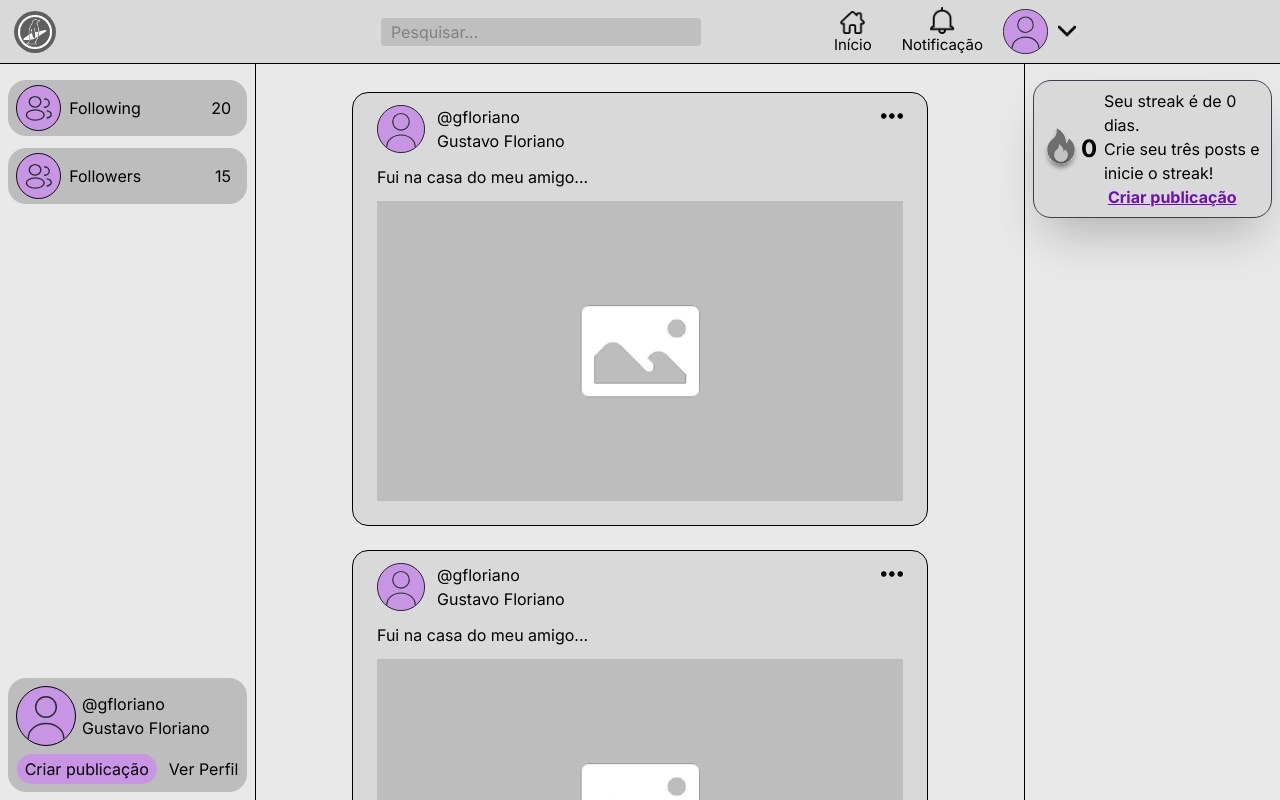
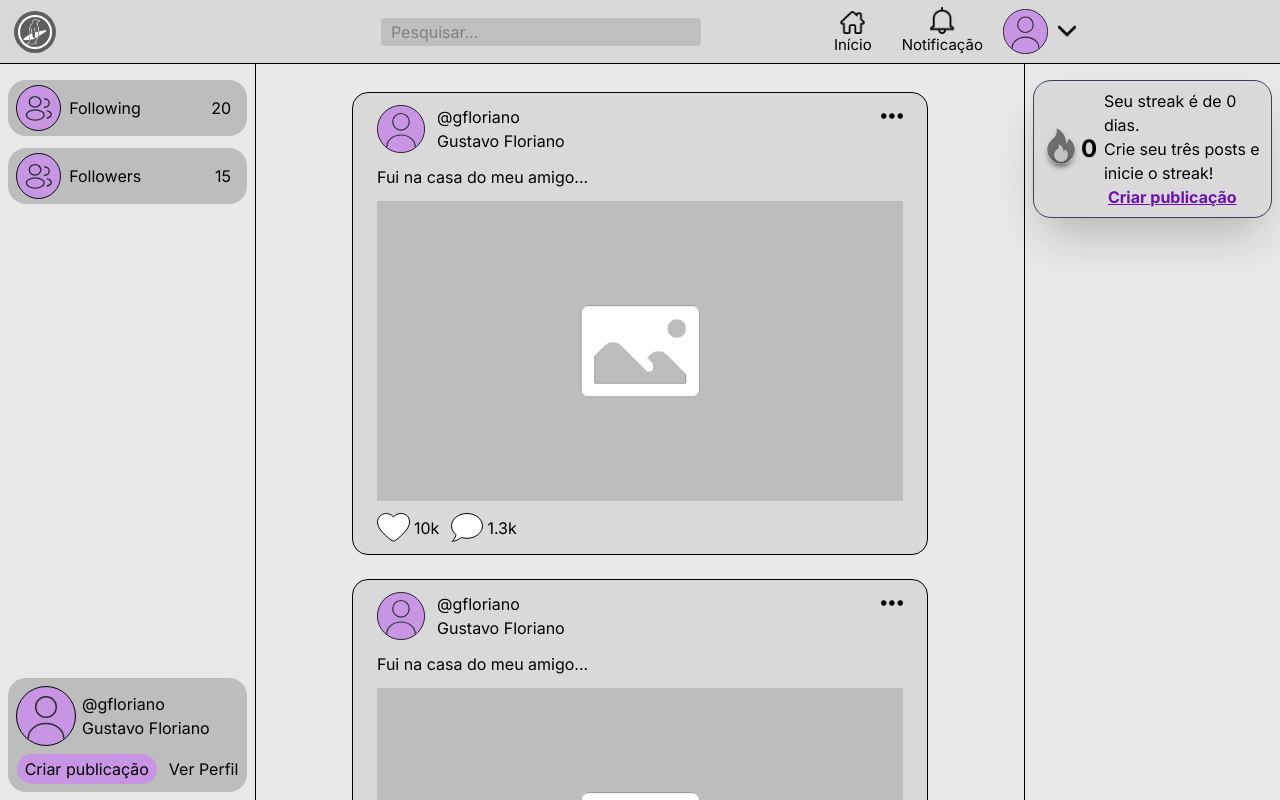
Before and after one commit to catolica-faculdade/pinguin-project, a React (Vite) app: page /home in a window 1280 px wide. Built offline with nearby package versions, Linux system fonts and the light colour scheme.

Commit message:
feat: use interactions component

```diff
--- a/src/components/Post.jsx
+++ b/src/components/Post.jsx
@@ -1,6 +1,13 @@
 import { Link } from "react-router-dom";
+import Interactions from "./Interactions";
 
 function Post({user}){
+
+    const post = {
+        interactions: {like: '10k', comment: '1.3k'}
+    };
+
+    console.log(post);
     return(
         <div className="bg-navbar max-w-xl w-3/3 flex flex-col gap-3 p-3 pl-6 pr-6 border-1 rounded-2xl">
             <div className="flex justify-between">
@@ -25,9 +32,7 @@ function Post({user}){
             <div className="content bg-tab w-full h-75 flex justify-center items-center pointer-events-none select-none">
                 <img className="h-fit" src="/src/assets/images/placeholder-image.png"></img>
             </div>
-            <div className="interactions">
-
-            </div>
+            <Interactions interactions={post.interactions}/>
         </div>
     )
 }
```
